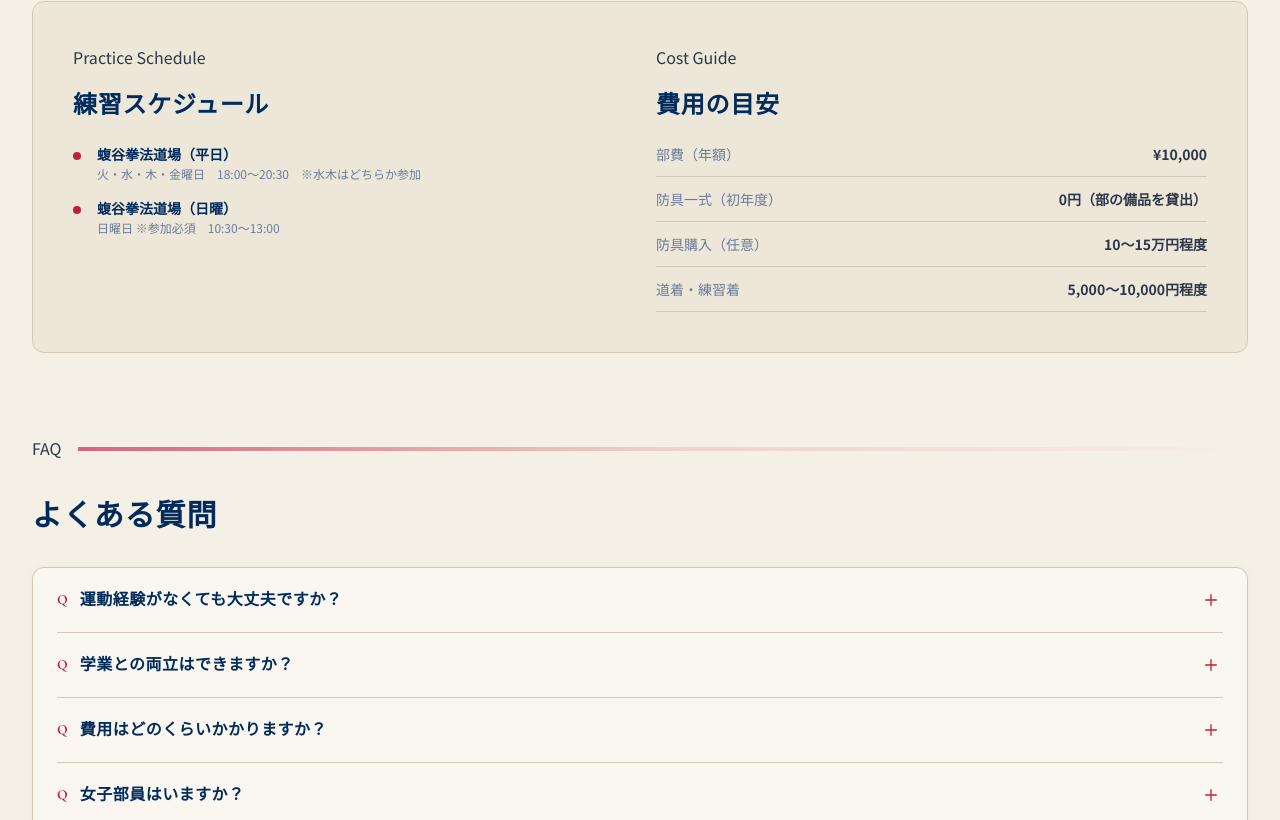
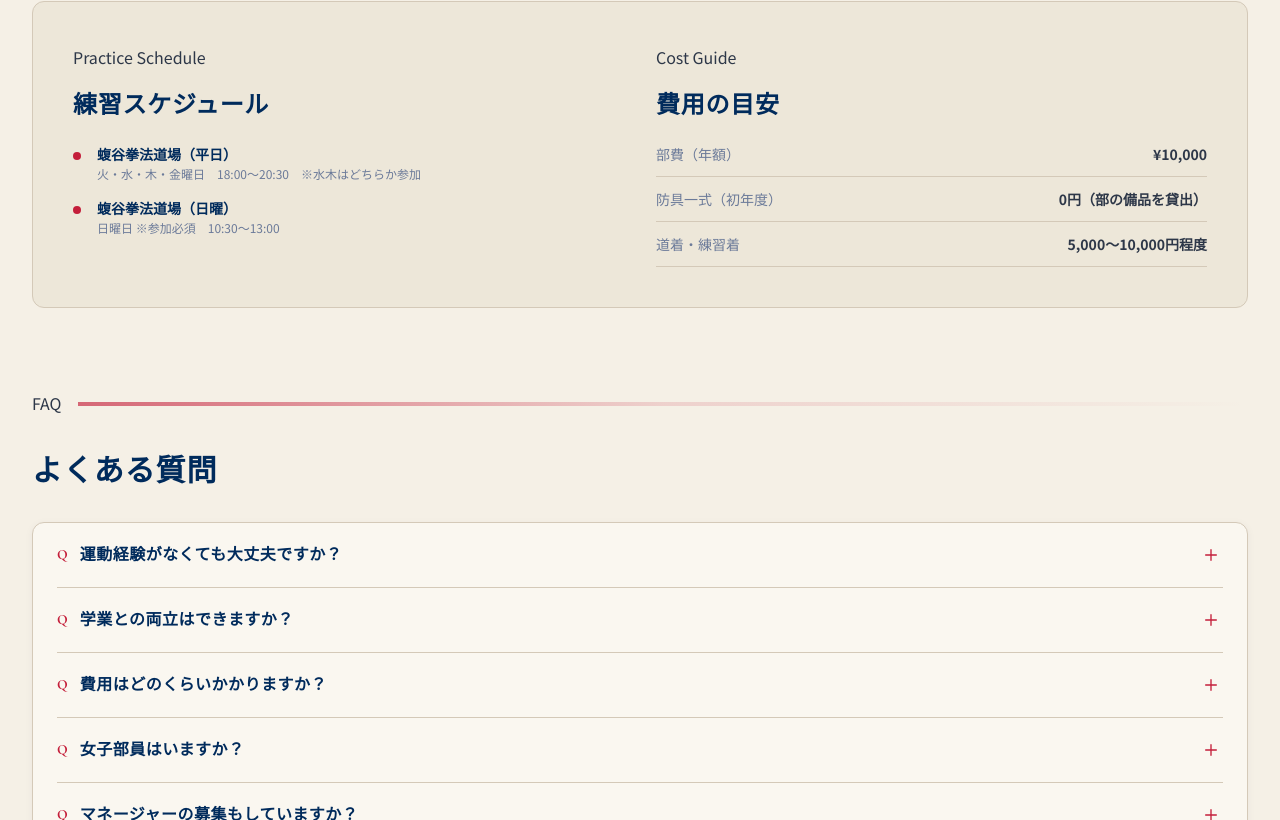
Before and after one commit to kishihirabayashi/keiokempo, a Next.js app: page /join in a window 1280 px wide. Shown: the part 1100-1920 px from the top of the page. Built offline with nearby package versions, Linux system fonts and the light colour scheme; a web font is replaced by a local one.

Commit message:
防具購入費用の記述を削除

```diff
--- a/app/join/page.tsx
+++ b/app/join/page.tsx
@@ -45,7 +45,7 @@ const faqs: FAQItem[] = [
   {
     question: "費用はどのくらいかかりますか？",
     answer:
-      "入部後の部費は¥10,000/年です。防具（面・胴・グローブ）は初めのうちは部の備品を借りることができるので、入部直後の費用負担は少なく済みます。慣れてきたら自分の防具を購入することを推奨しており、防具一式で10〜15万円程度が目安です（中古品も活用できます）。",
+      "入部後の部費は¥10,000/年です。防具（面・胴・グローブ）は初めのうちは部の備品を借りることができるので、入部直後の費用負担は少なく済みます。",
   },
   {
     question: "女子部員はいますか？",
@@ -182,7 +182,6 @@ export default function JoinPage() {
                 {[
                   { item: "部費（年額）", cost: "¥10,000" },
                   { item: "防具一式（初年度）", cost: "0円（部の備品を貸出）" },
-                  { item: "防具購入（任意）", cost: "10〜15万円程度" },
                   { item: "道着・練習着", cost: "5,000〜10,000円程度" },
                 ].map(({ item, cost }) => (
                   <div key={item} className="flex justify-between items-center pb-3 border-b border-[#D4C9B8]">
```
